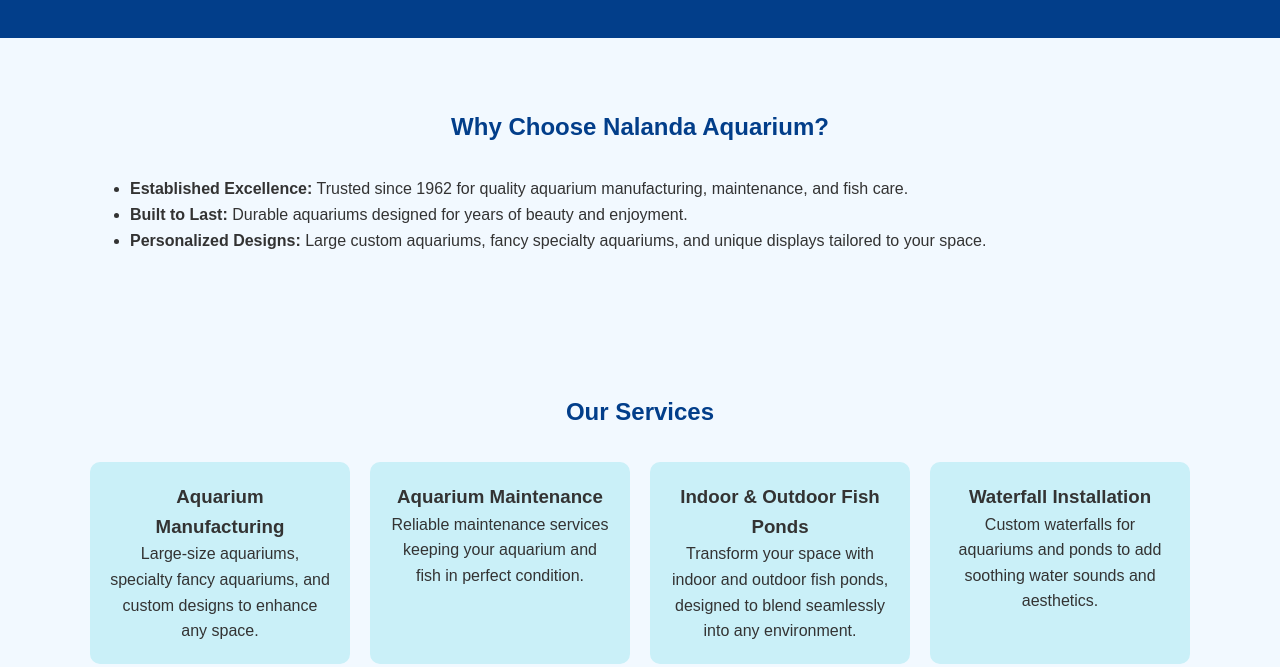
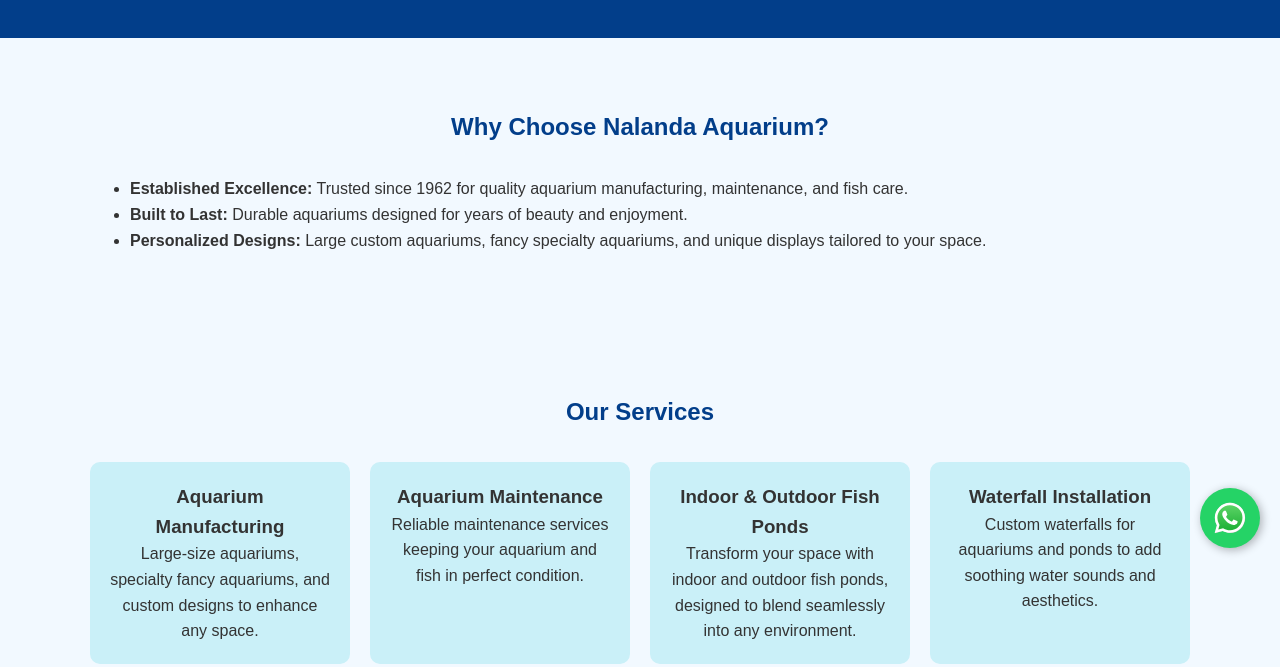
Before and after one commit to vijaykumar-patil/nalandaaquarium, a plain HTML site: page index.html in a window 1280 px wide. Shown: the part 232-899 px from the top of the page. Drawn offline with Linux system fonts and the light colour scheme; no server answers.

Commit message:
Added Whatsapp icon with messaging link.

```diff
--- a/index.html
+++ b/index.html
@@ -182,7 +182,13 @@
             <p id="visit-counter">Site visits: <span id="count">Loading...</span></p>
         </div>
     </footer>
-
+    <!-- WhatsApp Floating Button -->
+    <a href="https://wa.me/916360782002?text=Hi%20Nalanda%20Aquarium%2C%20I%20am%20interested%20in%20your%20services."
+    class="whatsapp-float"
+    target="_blank"
+    aria-label="Chat on WhatsApp">
+    <img src="images/WhatsApp.svg" alt="WhatsApp" class="whatsapp-icon">
+    </a>
 
     <!-- Popup (Lightbox) -->
     <div class="image-popup" id="lightbox">
@@ -276,4 +282,6 @@
     </script>
 
 </body>
+
+
 </html>
--- a/style.css
+++ b/style.css
@@ -213,3 +213,29 @@
 .image-popup button.next-btn {
   right: 20px;
 }
+/* WhatsApp Floating Button */
+.whatsapp-float {
+  position: fixed;
+  width: 60px;
+  height: 60px;
+  bottom: 20px;
+  right: 20px;
+  background-color: #25d366;
+  border-radius: 50%;
+  text-align: center;
+  box-shadow: 2px 2px 10px rgba(0,0,0,0.3);
+  z-index: 999;
+  display: flex;
+  align-items: center;
+  justify-content: center;
+  transition: transform 0.2s ease;
+}
+
+.whatsapp-float:hover {
+  transform: scale(1.1);
+}
+
+.whatsapp-icon {
+  width: 36px;
+  height: 36px;
+}
```
Also changed, not shown: images/WhatsApp.svg (added).
